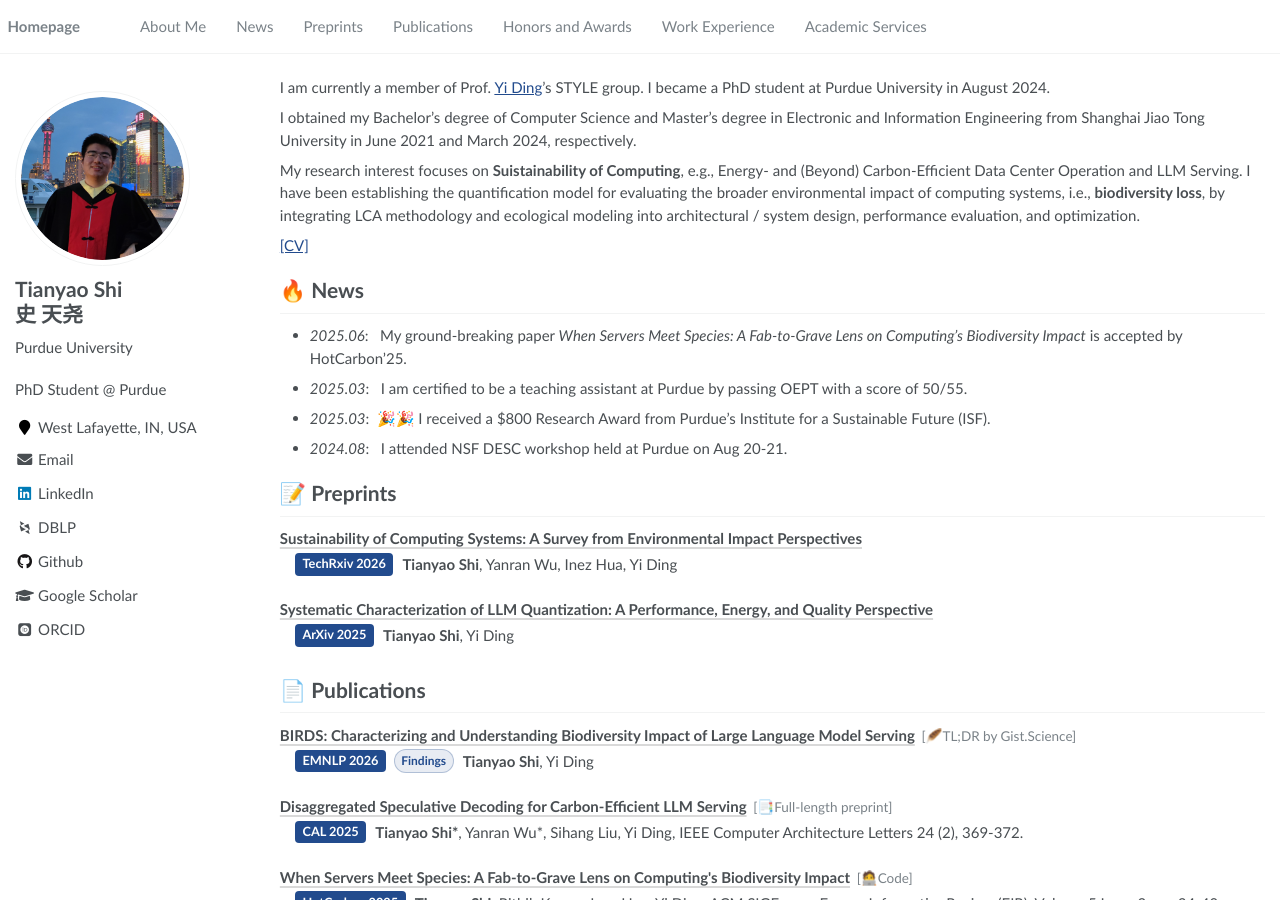
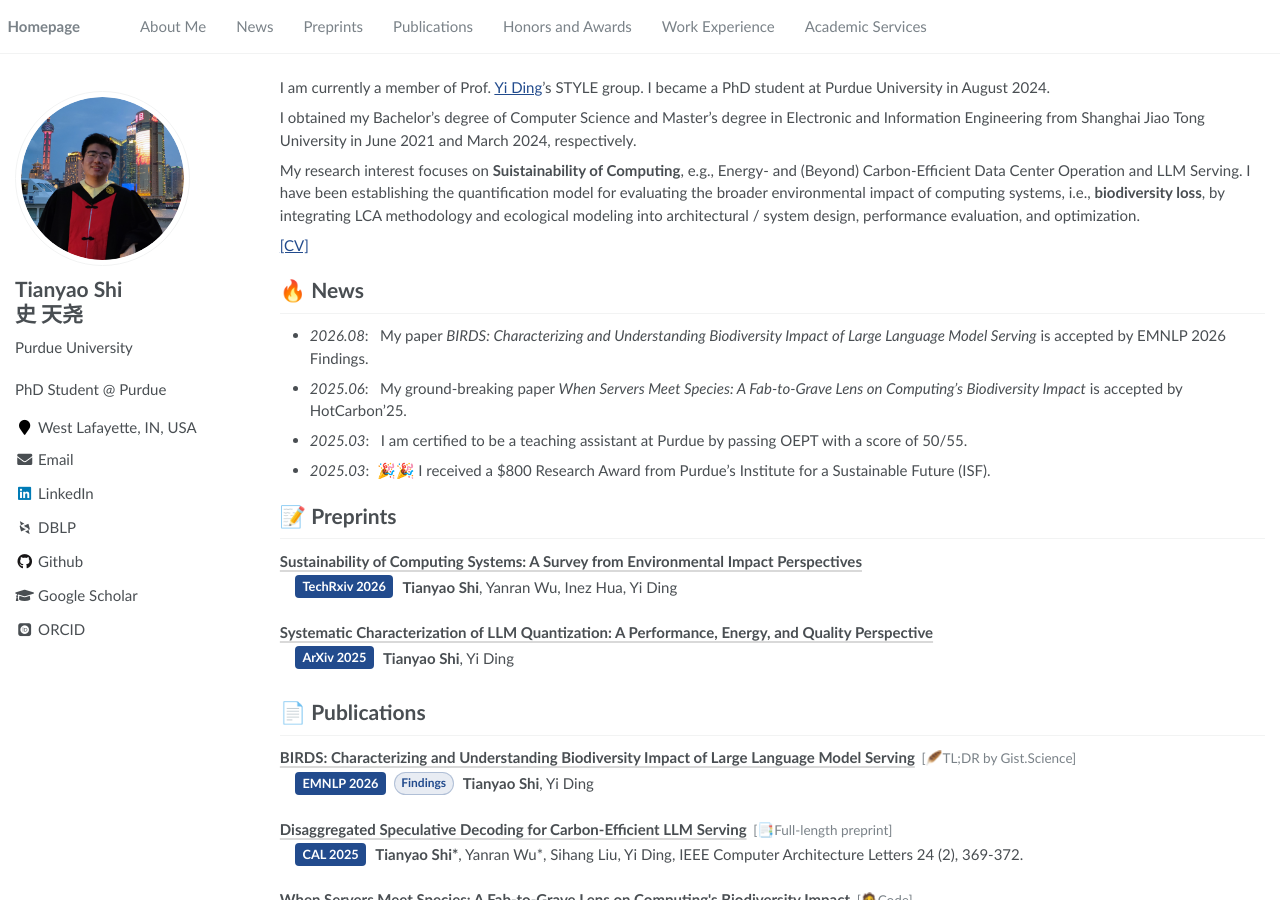
Before and after one commit to StHowling/sthowling.github.io, a Jekyll site: the page built from _pages/about.md, in a window 1280 px wide and 900 px high. Built offline with Jekyll 4.4.1, drawn with Linux system fonts in a browser that asks for light colours; some web fonts are replaced; some of the changed text lies outside the part shown.

Commit message:
Update news section with recent paper acceptance and expand academic service roles

```diff
--- a/_pages/about.md
+++ b/_pages/about.md
@@ -29,10 +29,10 @@ My research interest focuses on **Suistainability of Computing**, e.g., Energy-
 
 
 # 🔥 News
+- *2026.08*: &nbsp; My paper *BIRDS: Characterizing and Understanding Biodiversity Impact of Large Language Model Serving* is accepted by EMNLP 2026 Findings.
 - *2025.06*: &nbsp; My ground-breaking paper *When Servers Meet Species: A Fab-to-Grave Lens on Computing's Biodiversity Impact* is accepted by HotCarbon'25.
 - *2025.03*: &nbsp; I am certified to be a teaching assistant at Purdue by passing OEPT with a score of 50/55.
 - *2025.03*: &nbsp;🎉🎉 I received a $800 Research Award from Purdue’s Institute for a Sustainable Future (ISF).
-- *2024.08*: &nbsp; I attended NSF DESC workshop held at Purdue on Aug 20-21.
 
 # 📝 Preprints
 
```
Also changed, not shown: other parts of _pages/about.md (+1 -1 lines).
